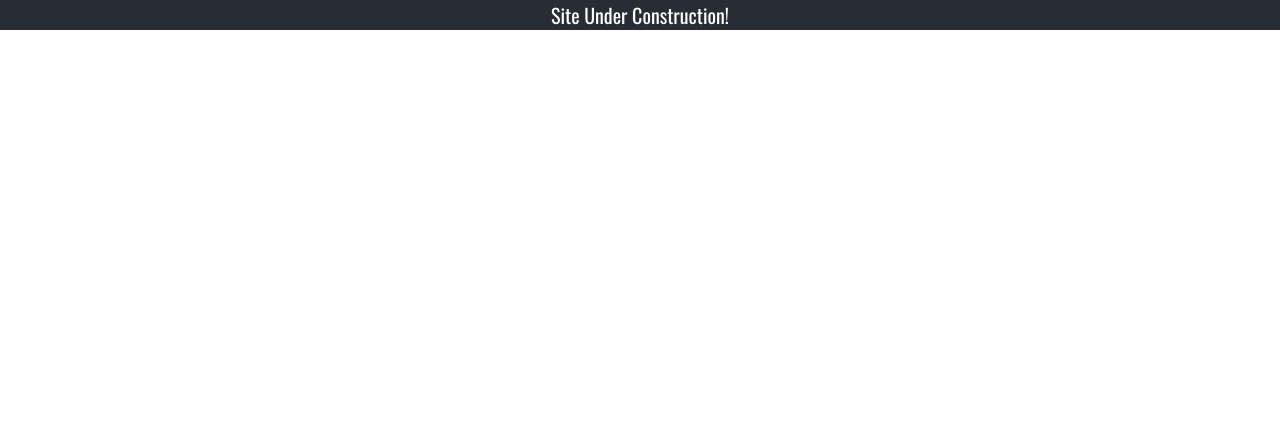
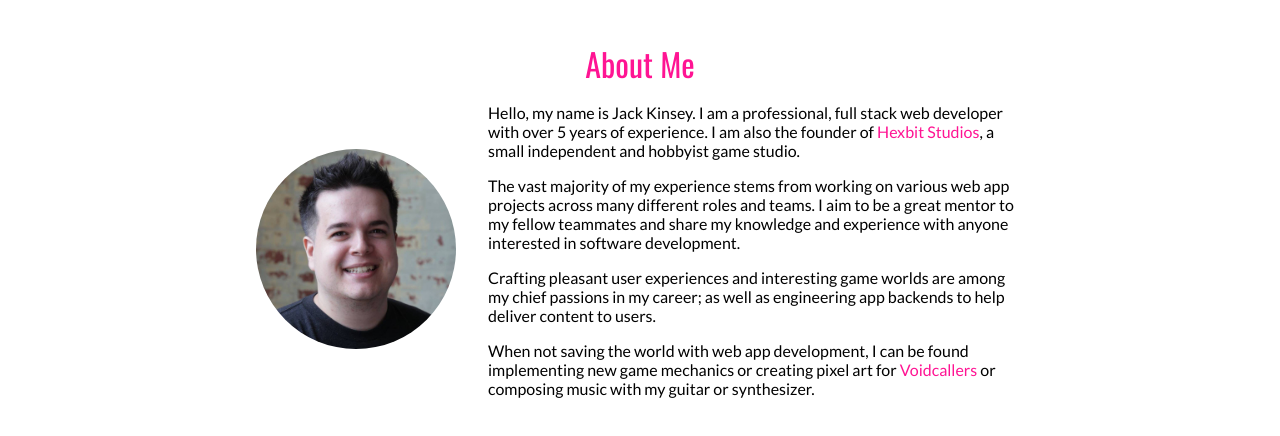
Before and after one commit to jackwkinsey/work-portfolio, a React (Create React App) app: page / in a window 1280 px wide. Shown: the top 436 px of the page. Built offline with nearby package versions, Linux system fonts and the light colour scheme.

Commit message:
feat: add about section w/ headshot & about blurb

```diff
--- a/src/App.js
+++ b/src/App.js
@@ -1,10 +1,40 @@
 import React from 'react';
+import { PageSection } from './components/PageSection';
 import './App.css';
 
 function App() {
   return (
     <div className="App">
-      <header className="App-header">Site Under Construction!</header>
+      <PageSection
+        title="About Me"
+        image={{ src: `${process.env.PUBLIC_URL}/files/headshot.jpg`, altText: 'A headshot of Jack Kinsey' }}
+      >
+        <p>
+          Hello, my name is Jack Kinsey. I am a professional, full stack web developer with over 5 years of experience.
+          I am also the founder of{' '}
+          <a href="https://www.hexbitstuidos.com" target="_blank">
+            Hexbit Studios
+          </a>
+          , a small independent and hobbyist game studio.
+        </p>
+        <p>
+          The vast majority of my experience stems from working on various web app projects across many different roles
+          and teams. I aim to be a great mentor to my fellow teammates and share my knowledge and experience with anyone
+          interested in software development.
+        </p>
+        <p>
+          Crafting pleasant user experiences and interesting game worlds are among my chief passions in my career; as
+          well as engineering app backends to help deliver content to users.
+        </p>
+        <p>
+          When not saving the world with web app development, I can be found implementing new game mechanics or creating
+          pixel art for{' '}
+          <a href="https://www.voidcallers.com" target="_blank">
+            Voidcallers
+          </a>{' '}
+          or composing music with my guitar or synthesizer.
+        </p>
+      </PageSection>
     </div>
   );
 }
```
